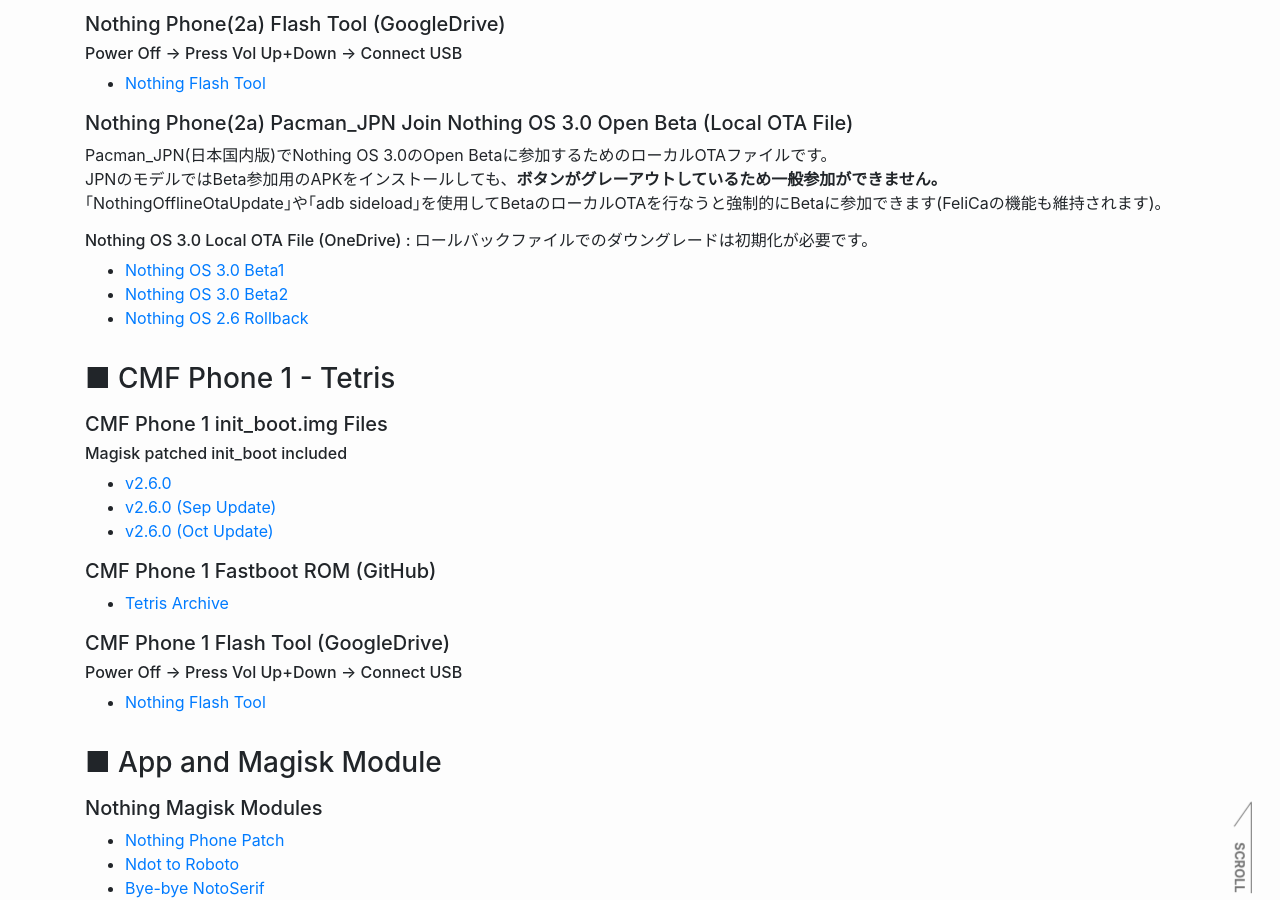
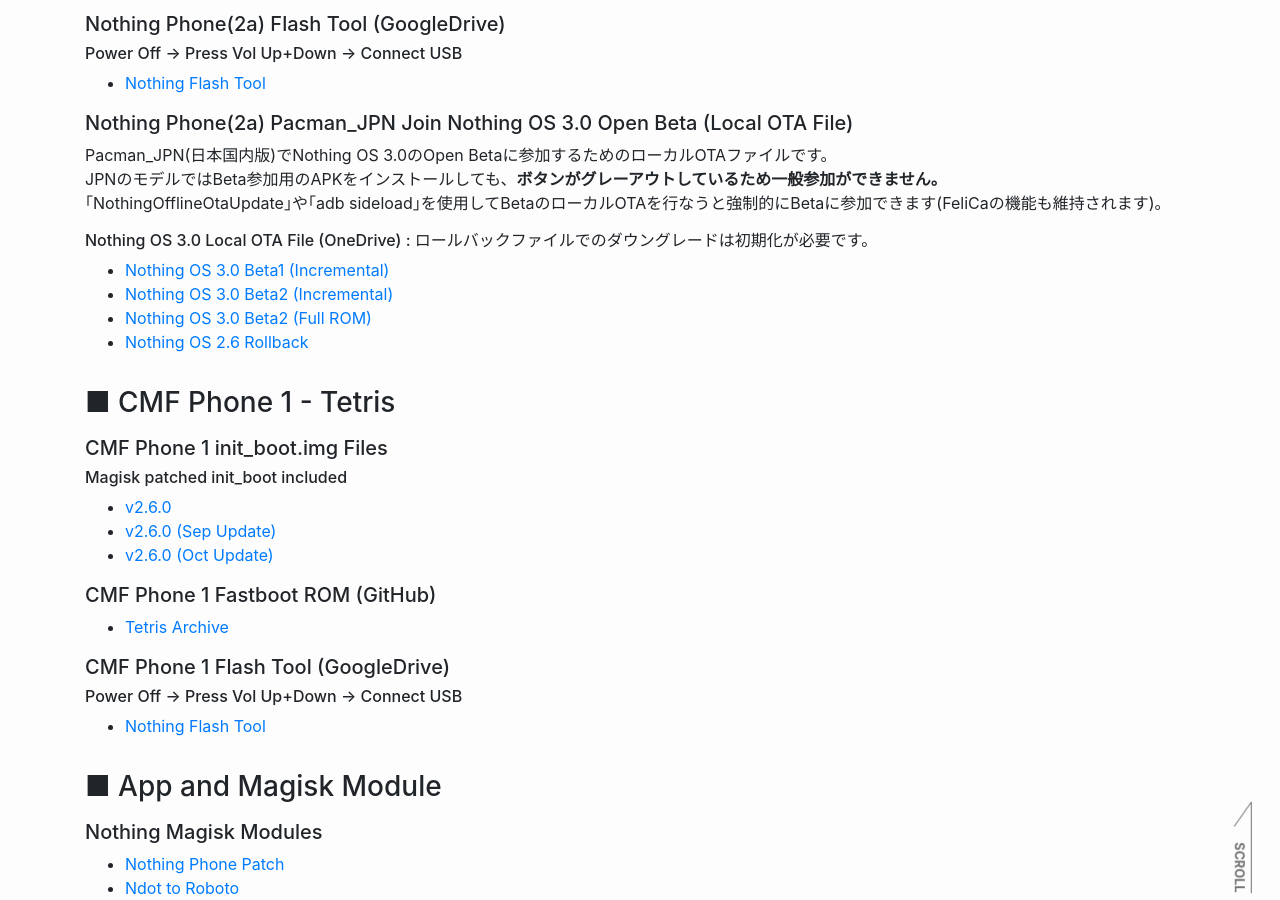
Before and after one commit to reindex-ot/reindex-ot.github.io, a Jekyll site: the page built from nothing.md, in a window 1280 px wide and 900 px high, scrolled down 4651 px. Built offline with Jekyll 4.4.1, drawn with Linux system fonts in a browser that asks for light colours.

Commit message:
Update nothing.md
Signed-off-by: Re*Index. (ot_inc) <32851879+reindex-ot@users.noreply.github.com>

```diff
--- a/nothing.md
+++ b/nothing.md
@@ -177,9 +177,10 @@ Pacman_JPN(日本国内版)でNothing OS 3.0のOpen Betaに参加するための
 JPNのモデルではBeta参加用のAPKをインストールしても、**ボタンがグレーアウトしているため一般参加ができません。**<br>
 ｢NothingOfflineOtaUpdate｣や｢adb sideload｣を使用してBetaのローカルOTAを行なうと強制的にBetaに参加できます(FeliCaの機能も維持されます)。
 ######  Nothing OS 3.0 Local OTA File (OneDrive) : ロールバックファイルでのダウングレードは初期化が必要です。
-- [Nothing OS 3.0 Beta1](https://1drv.ms/u/s!AgEojapKY5xGx1zZB8i6nLDLnDZR?e=nS9Qg0)
-- [Nothing OS 3.0 Beta2](https://1drv.ms/u/c/469c634aaa8d2801/EdVNe8GKcJJGuJ9NyG6flrUBVOfGHSydqCWO5JMmzUE6_g?e=YoyWzq)
-- [Nothing OS 2.6 Rollback](https://1drv.ms/u/s!AgEojapKY5xGx1tOkwCrQI923xTj?e=AwmzgT)
+- [Nothing OS 3.0 Beta1 (Incremental)](https://1drv.ms/u/c/469c634aaa8d2801/EQEojapKY5wggEbcIwAAAAABvcbTQsuemV2D15TiDEFLkA?e=rEuwhX)
+- [Nothing OS 3.0 Beta2 (Incremental)](https://1drv.ms/u/c/469c634aaa8d2801/EdVNe8GKcJJGuJ9NyG6flrUBBhkrGKp5Cnngu6I4xQBqtg?e=fbACbW)
+- [Nothing OS 3.0 Beta2 (Full ROM)](https://1drv.ms/u/c/469c634aaa8d2801/EUcXYCDoYwpEuwWuA7GM5EQBLcKvse-17J67n6NtsnOl7Q)
+- [Nothing OS 2.6 Rollback](https://1drv.ms/u/c/469c634aaa8d2801/EQEojapKY5wggEbbIwAAAAABSzl7NxbqsGHzGvWyDHb8JQ?e=hPU9Mg)
 
 ### ■ CMF Phone 1 - Tetris
 ##### CMF Phone 1 init_boot.img Files
```
